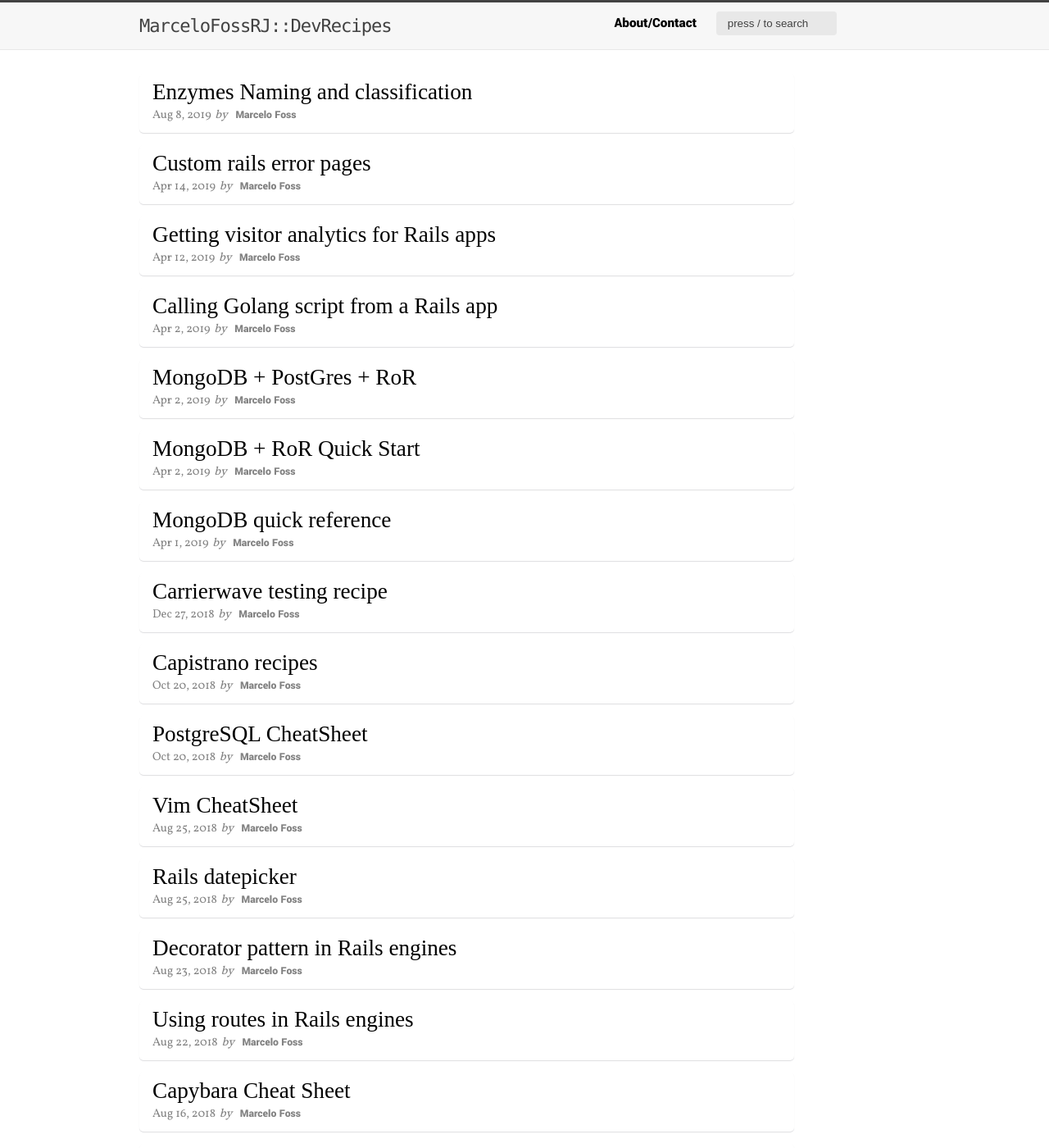
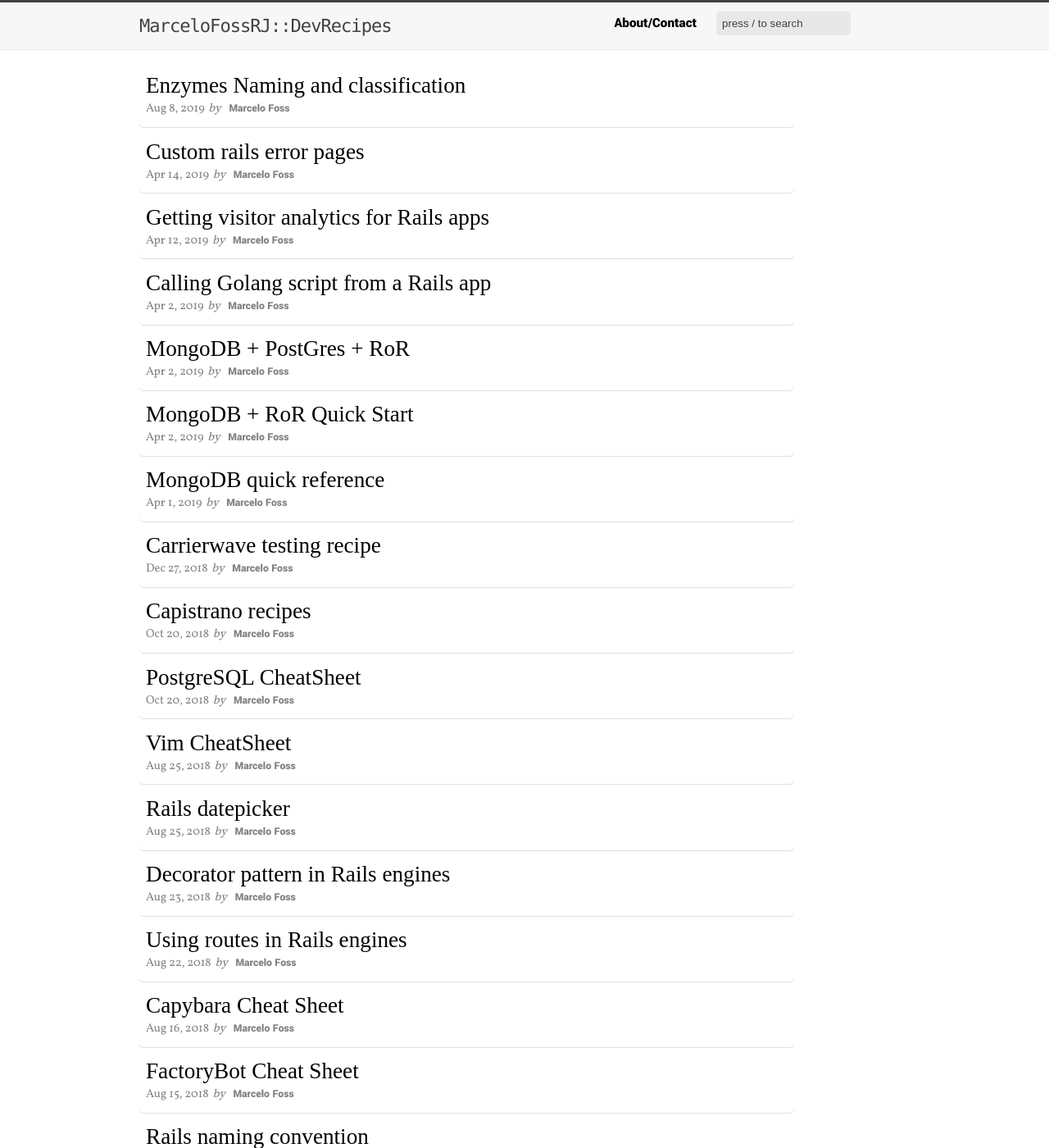
Before and after one commit to MarceloFossRJ/MarceloFossRJ.github.io, a Jekyll site: the page built from index.md, in a window 1280 px wide and 1400 px high. Shown: the whole window at 82% size. Built offline with Jekyll 4.4.1, drawn with Linux system fonts in a browser that asks for light colours; some web fonts are replaced.

Commit message:
adjust line break on long post title at home screen

```diff
--- a/_sass/minima/_base.scss
+++ b/_sass/minima/_base.scss
@@ -277,12 +277,15 @@ article .two-column {
 
 /* Input field that looks like a button */
 .search {
-	width: 120px;
+	width: 150px;
+  @include media-query($on-palm) {
+    width: 280px;
+  }
 	display: inline-block;
 	color: black;
 	text-align: left;
 	background-color: $grey-color-light;
-	padding: .5em 1.0em;
+	padding: .5em;
 	border: none;
 	cursor: pointer;
 	outline: none;
@@ -298,14 +301,7 @@ article .two-column {
   color: white;
 }
 
-/* after button is clicked */
-.search.active {
-	width: 200px;
-	outline: none;
-	color: #efaa9d;
-	text-align: left;
-	cursor: inherit;
-}
+
 ::placeholder { /* Chrome, Firefox, Opera, Safari 10.1+ */
   color: $grey-color-dark;
   opacity: 1; /* Firefox */
@@ -344,7 +340,6 @@ article .two-column {
 
 .post-box {
   width: 85%;
-  max-width: 100%;
   @include media-query($on-laptop) {
     width: 100%;
   }
@@ -355,8 +350,8 @@ article .two-column {
   display: flex;
   flex-direction: row;
   /* align-items: stretch; */
-  min-height: 3rem;
-  max-height: 4.5rem;
+  height: auto;
+  /*min-height: 3rem;*/
   border-radius: 5px;
   overflow: hidden;
   transition: all .3s ease;
@@ -365,8 +360,7 @@ article .two-column {
     transform: translate(0px, -2px);
     box-shadow: 0 15px 35px -10px rgba(10, 16, 34, .2);
   }
-
   .post-content {
-    padding: 1rem;
+    padding: .5rem;
   }
 }
--- a/_sass/minima/_layout.scss
+++ b/_sass/minima/_layout.scss
@@ -323,7 +323,7 @@ a.post-link:hover{
 }
 
 .post-content {
-  margin-bottom: $spacing-unit;
+  margin-bottom: $spacing-unit/10;
 
   h2 {
       font-family: $header-font-family;
@@ -331,6 +331,9 @@ a.post-link:hover{
       @include relative-font-size(1.6);
       @include media-query($on-laptop) {
         @include relative-font-size(1.5);
+      }
+      @include media-query($on-palm) {
+        @include relative-font-size(1.4);
       }
   }
 
@@ -341,6 +344,9 @@ a.post-link:hover{
       @include media-query($on-laptop) {
         @include relative-font-size(1.3);
       }
+      @include media-query($on-palm) {
+        @include relative-font-size(1.2);
+      }
   }
 
   h4 {
@@ -349,5 +355,8 @@ a.post-link:hover{
       @include media-query($on-laptop) {
         @include relative-font-size(1.1);
       }
+      @include media-query($on-laptop) {
+        @include relative-font-size(1.1);
       }
     }
+}
```
Lines whose indentation alone changed are shown as unchanged.
